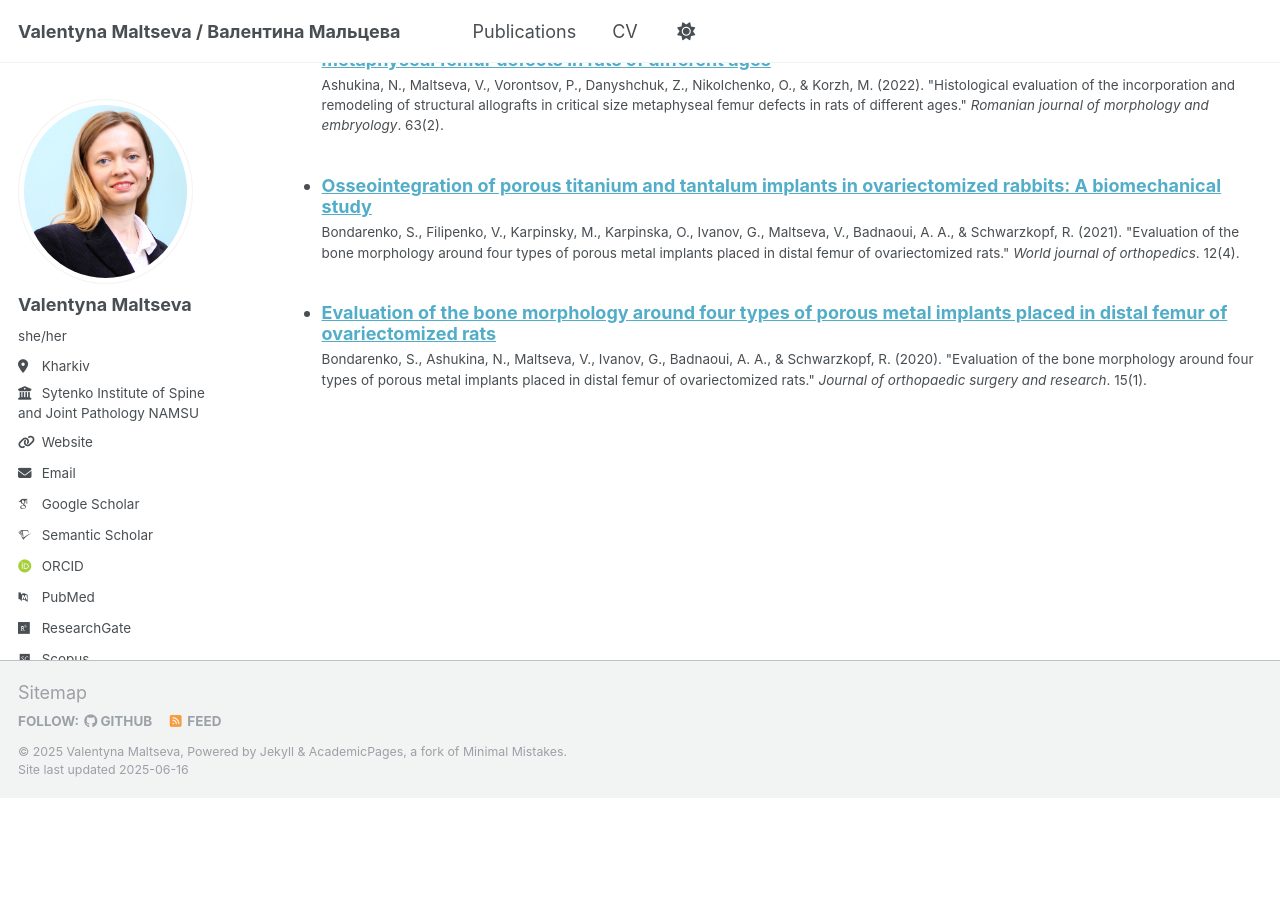
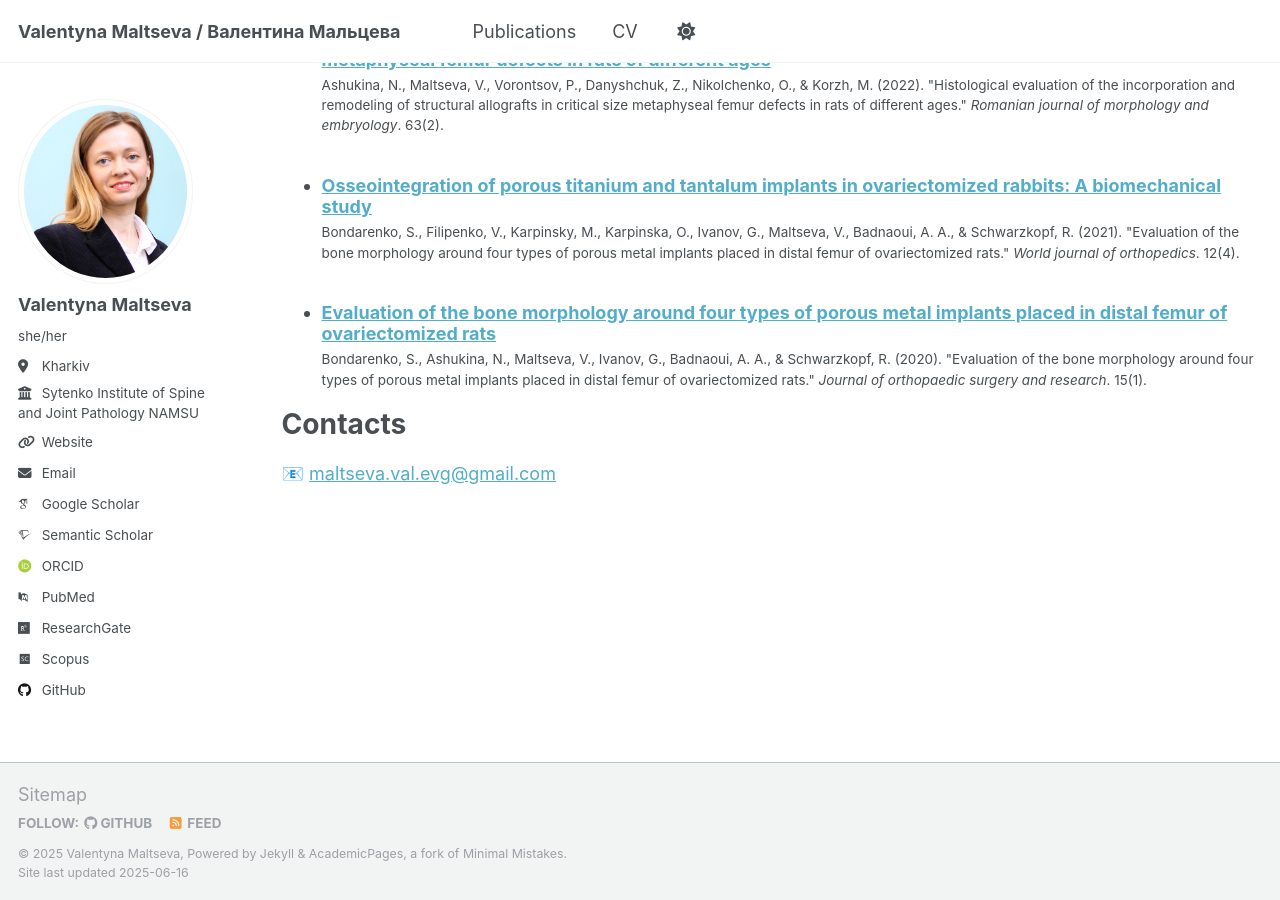
Before and after one commit to valentynamaltseva/valentynamaltseva.github.io, a Jekyll site: the page built from _pages/cv.md, in a window 1280 px wide and 900 px high, scrolled down 1567 px. Built offline with Jekyll 4.4.1, drawn with Linux system fonts in a browser that asks for light colours; some web fonts are replaced; before the commit the page ends 2365 px from its top, so only the background shows below that.

Commit message:
Update cv.md

```diff
--- a/_pages/cv.md
+++ b/_pages/cv.md
@@ -45,3 +45,8 @@ Publications
   <ul>{% for post in site.publications reversed %}
     {% include archive-single-cv.html %}
   {% endfor %}</ul>
+
+Contacts
+======
+
+  📧 [maltseva.val.evg@gmail.com](mailto:maltseva.val.evg@gmail.com)
```
